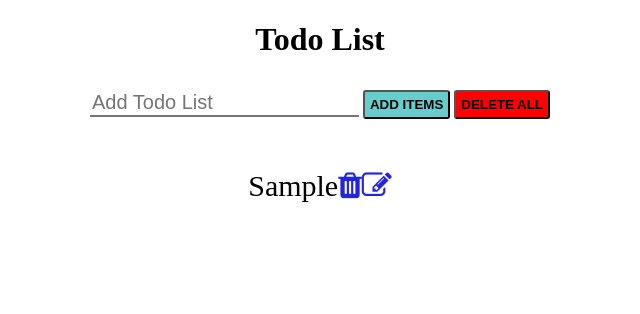
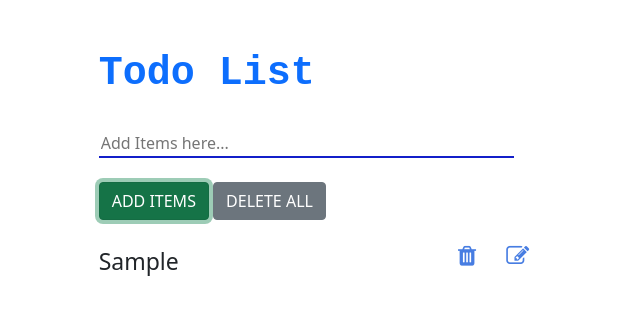
Before and after one commit to QambarAli1/Todo-App, a plain HTML site: page index.html in a window 1280 px wide. Both pictures are taken after typing "Sample" into the empty fields and a click on the button "ADD ITEMS". Shown: the whole page, without its empty margins (320-960 px from the left). Drawn offline with nearby package versions, Linux system fonts and the light colour scheme.

Commit message:
updated ui

```diff
--- a/app.js
+++ b/app.js
@@ -1,41 +1,44 @@
-function addTodo(){
+function addTodo() {
+    var getInptodo = document.getElementById('inptTodo');
     var getUl = document.getElementById('todoList');
-    var createLi = document.createElement('li');
 
-    var getInptodo = document.getElementById('inptTodo');
-    var inpTodoValue = document.createTextNode(getInptodo.value);
-    var appTxtinLi = createLi.appendChild(inpTodoValue);
+    if (getInptodo.value != "") {
+        var divForList = document.createElement('div');
+        divForList.setAttribute('class','todos')
+        var inpTodoValue = document.createTextNode(getInptodo.value);
+        var para = document.createElement('p')
+        para.setAttribute('class','textOfTodo')
+        para.appendChild(inpTodoValue);
+        divForList.appendChild(para);
+        var todoItems = getUl.appendChild(divForList);
 
-    getInptodo.value = '';
-    // var dltBtn = document.createElement('button');
-    // var btntxt = document.createTextNode('Delete');
-    // dltBtn.appendChild(btntxt);
-    // createLi.appendChild(dltBtn);
-    var appLi =  getUl.appendChild(createLi);
+        var divForIcons = document.createElement('div');
+        divForIcons.setAttribute('class','iconsofTodo')
+        var createTrash = document.createElement('i');
+        createTrash.setAttribute("class", "fa fa-trash");
+        createTrash.setAttribute("aria-hidden", "true");
+        divForList.appendChild(createTrash);
+        createTrash.setAttribute("onclick", "dlt(this)")
+        var createEdit = document.createElement('i');
+        createEdit.setAttribute("class", "fa fa-pencil-square-o");
+        createEdit.setAttribute("aria-hidden", "true");
+        divForList.appendChild(createEdit);
+        createEdit.setAttribute("onclick", "edit(this)")
 
-    var createTrash = document.createElement('i');
-    createTrash.setAttribute("class","fa fa-trash");
-    createTrash.setAttribute("aria-hidden","true");
-    createLi.appendChild(createTrash);
-    createTrash.setAttribute("onclick","dlt(this)")
-
-    var createEdit = document.createElement('i');
-    createEdit.setAttribute("class","fa fa-pencil-square-o");
-    createEdit.setAttribute("aria-hidden","true");
-    createLi.appendChild(createEdit);
-    createEdit.setAttribute("onclick","edit(this)")
+        getInptodo.value = '';
+    }
 
 }
-function dltAll(){
+function dltAll() {
     var getUl = document.getElementById('todoList');
     getUl.innerHTML = '';
     var getInptodo = document.getElementById('inptTodo');
     getInptodo.value = ''
 }
-function dlt(e){
+function dlt(e) {
     e.parentNode.remove();
 }
-function edit(e){
-    var chngetxt = prompt('Ëdit');
+function edit(e) {
+    var chngetxt = prompt('Ëdit',e.parentNode.firstChild.textContent);
     e.parentNode.firstChild.textContent = chngetxt;
 }
--- a/index.html
+++ b/index.html
@@ -1,31 +1,73 @@
 <!DOCTYPE html>
 <html lang="en">
+
 <head>
     <meta charset="UTF-8">
     <meta http-equiv="X-UA-Compatible" content="IE=edge">
     <meta name="viewport" content="width=device-width, initial-scale=1.0">
-    <title>Document</title>
+    <title>Todo App</title>
     <link rel="stylesheet" href="style.css">
+    <link href="https://cdn.jsdelivr.net/npm/bootstrap@5.0.2/dist/css/bootstrap.min.css" rel="stylesheet" integrity="sha384-EVSTQN3/azprG1Anm3QDgpJLIm9Nao0Yz1ztcQTwFspd3yD65VohhpuuCOmLASjC" crossorigin="anonymous">
     <link rel="stylesheet" href="https://cdnjs.cloudflare.com/ajax/libs/font-awesome/4.7.0/css/font-awesome.min.css">
+
+    <!-- The core Firebase JS SDK is always required and must be listed first -->
+    <script src="https://www.gstatic.com/firebasejs/8.8.0/firebase-app.js"></script>
+
+    <!-- TODO: Add SDKs for Firebase products that you want to use
+     https://firebase.google.com/docs/web/setup#available-libraries -->
+    <script src="https://www.gstatic.com/firebasejs/8.8.0/firebase-analytics.js"></script>
+
+    <script>
+        // Your web app's Firebase configuration
+        // For Firebase JS SDK v7.20.0 and later, measurementId is optional
+        var firebaseConfig = {
+            apiKey: "AIzaSyAdToupNphIsccvQRDoM6GbRi-AF-aewCs",
+            authDomain: "todo-app-bfef2.firebaseapp.com",
+            projectId: "todo-app-bfef2",
+            storageBucket: "todo-app-bfef2.appspot.com",
+            messagingSenderId: "666876339920",
+            appId: "1:666876339920:web:0675cdbb9b582e40fee0d5",
+            measurementId: "G-42CV06PM4J"
+        };
+        // Initialize Firebase
+        firebase.initializeApp(firebaseConfig);
+        firebase.analytics();
+    </script>
+
 </head>
+
 <body>
-    <div class="main-div">
-        <div class="head">
-            <h1>Todo List</h1>
+
+    <div class="container-fluid">
+        <div class="row">
+            <div class="col-1 ">
+            </div>
+            <div class="col-10">
+
+                <div class="todo-container">
+                    <h1 class="text-primary">Todo List</h1> <br>
+                    <input  type="text" placeholder="Add Items here..." id="inptTodo">
+                    <br><br>
+                    <button type="button" class="btn btn-success add" onclick="addTodo()">ADD ITEMS</button>
+
+                    <button type="button" class="btn btn-secondary dlt" onclick="dltAll()">DELETE ALL</button>
+                    <br><br>
+                    <div id="todoList">
+
+                    </div>
+                </div>
+
+            </div>
+            <div class="col-1 ">
+
+            </div>
         </div>
-        <div>
-            <input type="text" placeholder="Add Todo List" id="inptTodo">
-            <button class="add" onclick="addTodo()">ADD ITEMS</button>
-            <!-- <i class="fa fa-trash" aria-hidden="true"></i> -->
-            <button class="dlt" onclick="dltAll()">DELETE ALL</button>
-        </div>
-        <div>
-            <ul id="todoList">
+    </div>
 
-            </ul>
-        </div>
 
-    </div>
+
 </body>
 <script src="app.js"></script>
+<script src="https://cdn.jsdelivr.net/npm/@popperjs/core@2.9.2/dist/umd/popper.min.js" integrity="sha384-IQsoLXl5PILFhosVNubq5LC7Qb9DXgDA9i+tQ8Zj3iwWAwPtgFTxbJ8NT4GN1R8p" crossorigin="anonymous"></script>
+<script src="https://cdn.jsdelivr.net/npm/bootstrap@5.0.2/dist/js/bootstrap.min.js" integrity="sha384-cVKIPhGWiC2Al4u+LWgxfKTRIcfu0JTxR+EQDz/bgldoEyl4H0zUF0QKbrJ0EcQF" crossorigin="anonymous"></script>
 </html>
--- a/style.css
+++ b/style.css
@@ -1,36 +1,80 @@
-#todoList{
-    padding: 20px;
+body{
+    margin: 0 !important;
+    padding: 0 !important;
+}
+#todoList div{
+    display: flex;
+    flex-direction: row;
+}
+.todo-container{
+    padding: 50px;
+    width: 70%;
+}
+.todo-container h1{
+    font-weight: bold;
+    font-family: monospace;
+    /* margin-left: 80px; */
+}
+.todo-container input{
+    width: 90% !important;
+    border: none;
+    border-bottom: 2px solid rgb(19, 31, 201) !important;
+}
+.todo-container input:focus{
+    border: none !important;
+}
+.textOfTodo{
+    width: 70% !important;
+    font-size: 23px !important;
+    overflow: auto;
+}
+.iconsofTodo{
+    width: 30% !important;
+}
+.todos i{
     font-size: 30px;
+    margin-left: 20px;
+    color: rgb(71, 125, 226);
+
 }
-li{
-    list-style-type: none;
-}
-input{
-    border-top: 0 !important;
-    border-left: 0 !important;
-    border-right: 0 !important;
-    margin-top: 10px;
-    font-size: 20px;
-}
-.fa-trash , .fa-pencil-square-o{
-    font-size: 30px !important;
-    color: rgba(23, 23, 228, 0.945);
-}
-.add{
-    background-color: rgb(103, 204, 204);
-    color: black;
-    padding: 5px;
-    border-radius: 3px;
-    font-weight: bold;
-}
-.dlt{
-    background-color: red;
-    color: black;
-    padding: 5px;
-    border-radius: 3px;
-    font-weight: bold;
-}
-.main-div{
-    align-items: center;
-    text-align: center;
-}
+
+
+@media only screen and (max-width: 600px) {
+    body {
+      background-color: lightblue;
+    }
+    .todo-container{
+        border-color: blue;
+        width: 100%;
+        padding: 10px;
+    }
+    .todos i{
+        margin-right: 10px;
+        font-size: 23px !important;
+    }
+
+  }
+
+
+@media only screen and (min-width: 600px) {
+    body {
+      background-color: lightblue;
+    }
+    .todo-container{
+        border-color: blue;
+        width: 100%;
+        padding-left: 300px;
+    }
+    .todos i{
+        margin-right: 10px;
+        font-size: 23px !important;
+    }
+    .todo-container input{
+        width: 60% !important;
+    }
+    #todoList{
+        width: 70%;
+
+    }
+
+  }
```
